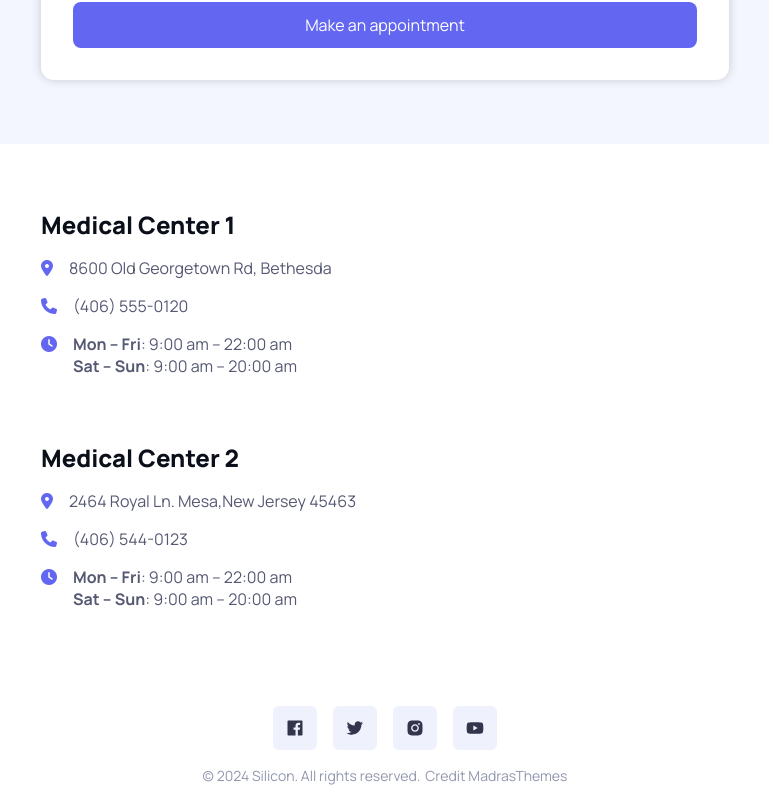
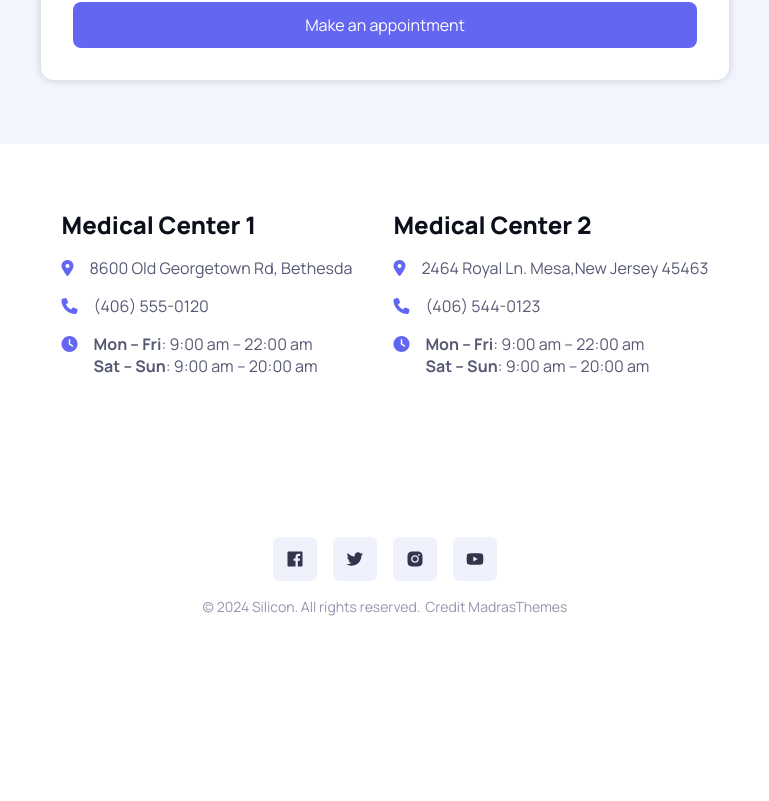
Before and after one commit to TapioGitio/JavaScript-React, a React (Vite) app: page /contacts in a window 1280 px wide. Shown: the part 1084-1885 px from the top of the page, without its empty margins (255-1024 px from the left). After the commit the page ends 1716 px from the top, so only its background shows below. Built offline with nearby package versions, Linux system fonts and the light colour scheme; some icons are missing.

Commit message:
flexed the map info so that in laptop they sit side by side

```diff
--- a/src/components/ContactMap.jsx
+++ b/src/components/ContactMap.jsx
@@ -12,6 +12,7 @@ const ContactMap = () => {
 
           <div className="map-info">
 
+            <div className="map-group">
               <div className="map-1">
                 <h2 className="mb-1">Medical Center 1</h2>
                 <p className="mb-1"><i className="fa-solid fa-location-dot"></i>8600 Old Georgetown Rd, Bethesda</p>
@@ -19,13 +20,13 @@ const ContactMap = () => {
                 <p><i className="fa-solid fa-clock"></i><b>Mon – Fri</b>: 9:00 am – 22:00 am </p>
                 <p className="m-l"><b> Sat – Sun</b>: 9:00 am – 20:00 am</p>
               </div>
-
               <div className="map-2">
                 <h2 className="mb-1">Medical Center 2</h2>
                 <p className="mb-1"><i className="fa-solid fa-location-dot"></i>2464 Royal Ln. Mesa,New Jersey 45463</p>
                 <p className="mb-1"><i className="fa-solid fa-phone"></i>(406) 544-0123</p>
                 <p><i className="fa-solid fa-clock"></i><b>Mon – Fri</b>: 9:00 am – 22:00 am </p>
                 <p className="m-l"><b> Sat – Sun</b>: 9:00 am – 20:00 am</p>
+              </div>
             </div>
 
             <div className="socials">
--- a/src/index.css
+++ b/src/index.css
@@ -1036,6 +1036,11 @@ footer {
     z-index: 999;
   }
 
+  .map-group {
+    display: flex;
+    justify-content: space-around;
+  }
+
   header .container {
       gap: 3rem;
 
@@ -1348,6 +1353,10 @@ footer {
           top: 0;
       }
 
+      .map-group {
+        flex-direction: column;
+      }
+
       .map-info {
 
         position: absolute;
```
Also changed, not shown: src/components/ContactForm.jsx (line endings or trailing spaces). Lines whose indentation alone changed are shown as unchanged.
